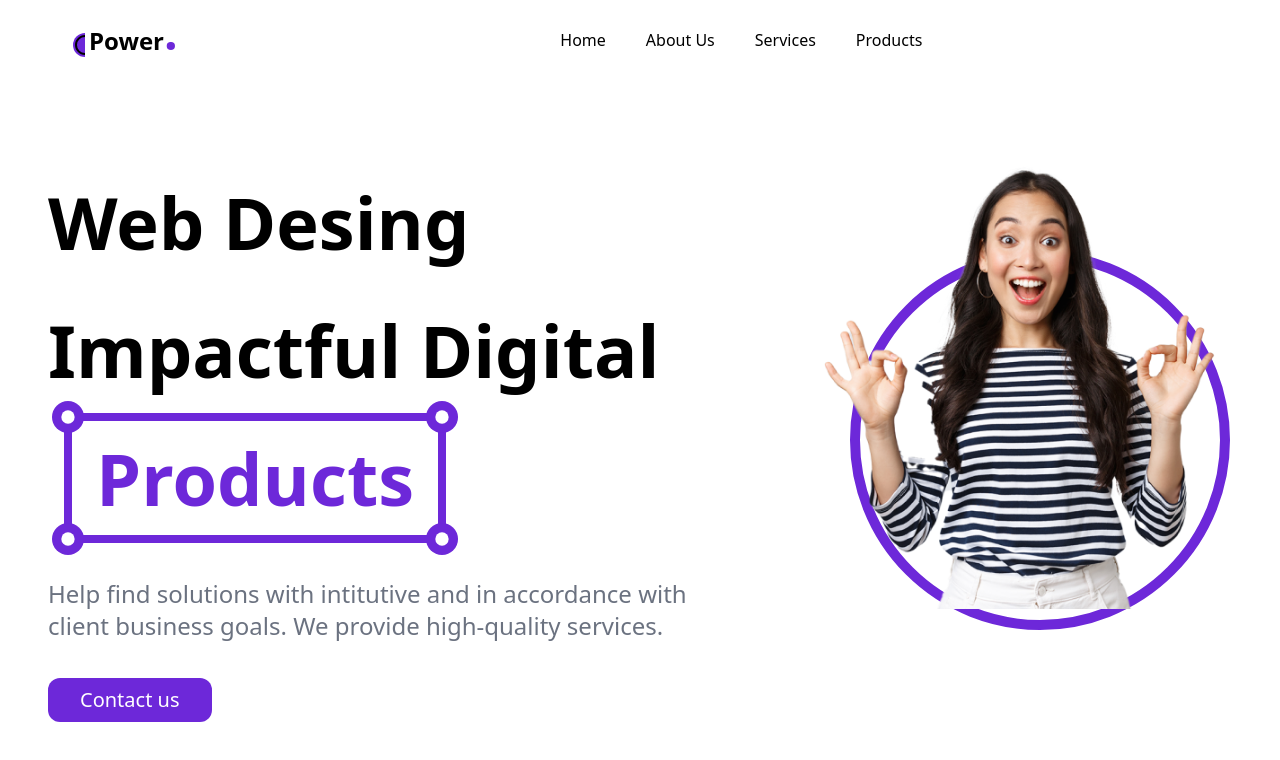
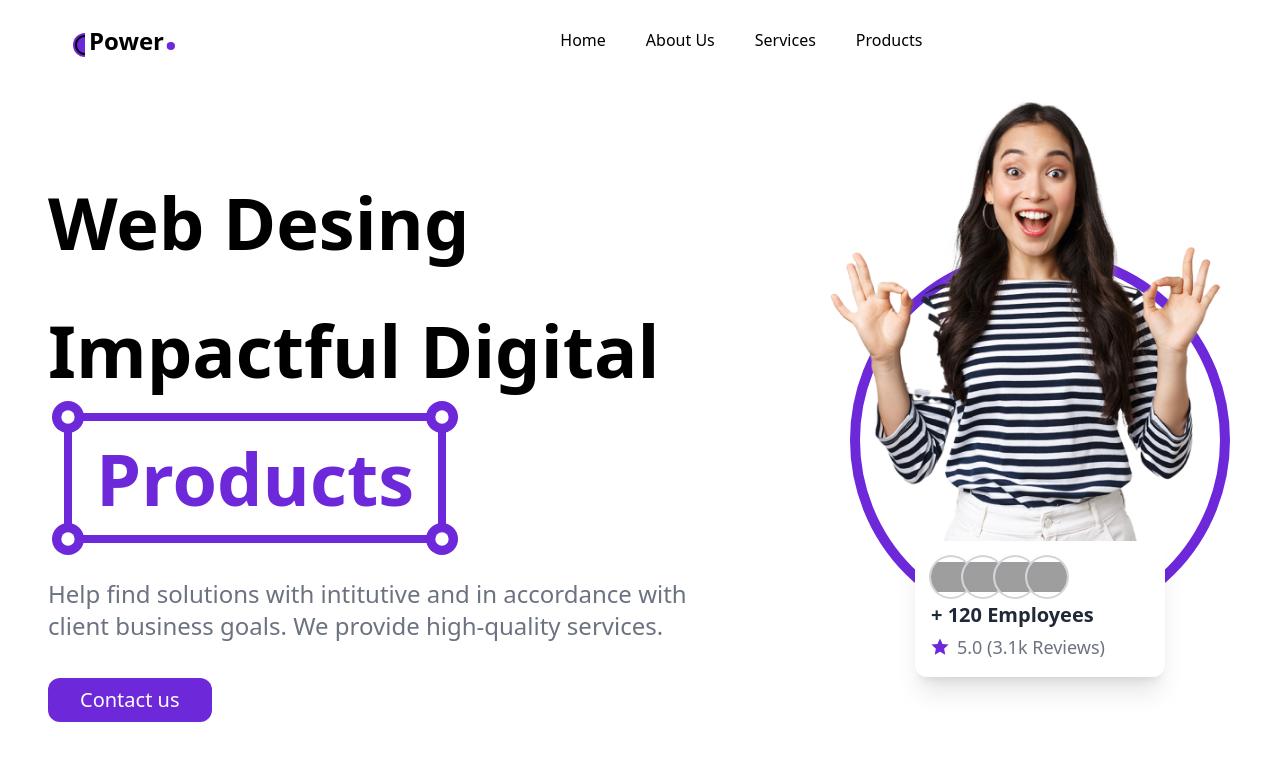
Before and after one commit to TobiasGuglielminotti/webDesing-landingPage, a React (Vite) app: page / in a window 1280 px wide. Shown: the top 760 px of the page. Built offline with nearby package versions, Linux system fonts and the light colour scheme; grey boxes are pictures that could not be loaded.

Commit message:
Hero 35% completp

```diff
--- a/src/components/Hero.jsx
+++ b/src/components/Hero.jsx
@@ -1,5 +1,5 @@
 import React from 'react';
-import { RiCheckboxBlankCircleFill } from "react-icons/ri";
+import { RiCheckboxBlankCircleFill ,RiStarFill} from "react-icons/ri";
 
 const Hero = () => {
   return (
@@ -23,10 +23,31 @@ const Hero = () => {
         </div>
       </div>
       {/* Image */}
-      <section className="md:col-span-3 flex items-center justify-center relative">
-          <img src="hero.png" alt="Joven sonrriendo haciendo señales de okey" className="w-[450px] h-[450px] object-cover -mt-28"/>
-          <div className='absolute top-1/2 -translate-y-1/2 left-1/2 -translate-x-1/2 w-[380px] h-[380px] text-purple-100 border-[10px] border-violet-700 rounded-full -z-10'></div>
+      <section className="md:col-span-3 flex items-center justify-center flex-col relative">
+          <img src="hero.png" alt="Joven sonrriendo haciendo señales de okey" className="w-[450px] h-[450px] object-cover -mt-28 ml-3"/>
+          <article className="bg-white flex flex-col justify-center gap-1 w-[250px] mx-auto rounded-xl shadow-xl p-4">
+            <div className="flex items center">
+              <img src="https://img.freepik.com/foto-gratis/alegre-mujer-mediana-edad-cabello-rizado_1262-20859.jpg?w=740&t=st=1675293371~exp=1675293971~hmac=27510f9ab378c11b6b67e24f0b1344a1a184437fe7d192620183d0bb26b3aec2"
+              className="bg-white w-10 h-10 object-contain rounded-full ring-2 ring-gray-300"/>
+              <img src="https://img.freepik.com/foto-gratis/retrato-hermoso-mujer-joven-posicion-pared-gris_231208-10760.jpg?w=740&t=st=1675299424~exp=1675300024~hmac=b52590808c1a09e86e6fc438b47bb1e0d69d744fedd95f9323928b5a8225dc77" alt="Jovencita cruzando los brazos sonriendo"
+              className="bg-white w-10 h-10 object-contain rounded-full ring-2 ring-gray-300 -ml-2"/>
+              <img src="https://img.freepik.com/psd-gratis/retrato-mujer-negocios_23-2150116801.jpg?w=740&t=st=1675299544~exp=1675300144~hmac=b4097cc896ce35578965d350dae64553a1231f763d78fe031b7ae1afd3979fdc" alt='retrato de mujer de negocios'
+              className="bg-white w-10 h-10 object-contain rounded-full ring-2 ring-gray-300 -ml-2"/>
+              <img src="https://img.freepik.com/foto-gratis/disparo-cabeza-hipster-contento-tiene-expresion-satisfecha_273609-18229.jpg?w=740&t=st=1675299648~exp=1675300248~hmac=284b11395e868a49aad358d2b9211d412810a790b387c268d2f2b2a6fd84f199" alt="Joven sonrriendo"
+              className="bg-white w-10 h-10 object-contain rounded-full ring-2 ring-gray-300 -ml-2"/>
+            </div>
+
+            <h2 className="text-xl font-bold text-gray-800">+ 120 Employees</h2>
+            <div className="flex items-center gap-2 text-lg ">
+              <RiStarFill className="text-violet-700"/> <p className="text-gray-500 text-lg ">5.0 (3.1k Reviews)</p>
+            </div>
+          </article>
+        <div className='absolute top-1/2 -translate-y-1/2 left-1/2 -translate-x-1/2 w-[380px] h-[380px] text-purple-100 border-[10px] border-violet-700 rounded-full -z-10'></div>
+
       </section>
+      {/* <div className="bg-white shadow-xl rounded-lg p-4 flex flex-col justify-center max-w-[250px] mx-auto">
+            <img src="https://www.google.com/url?sa=i&url=https%3A%2F%2Fwww.freepik.es%2Ffoto-gratis%2Fempresaria-confiada-sonriente-que-presenta-brazos-cruzados_5546285.htm&psig=AOvVaw3VS-l5LKd0t7nQ62ompfki&ust=1675211285053000&source=images&cd=vfe&ved=0CA8QjRxqFwoTCOjk5r3G8PwCFQAAAAAdAAAAABAE" alt="empresaria confiada sonriente que presenta brazos cruzados" className="w-10 h-10 object-contain rounded-full"/>
+          </div> */}
     </section>
   )
 }
```
